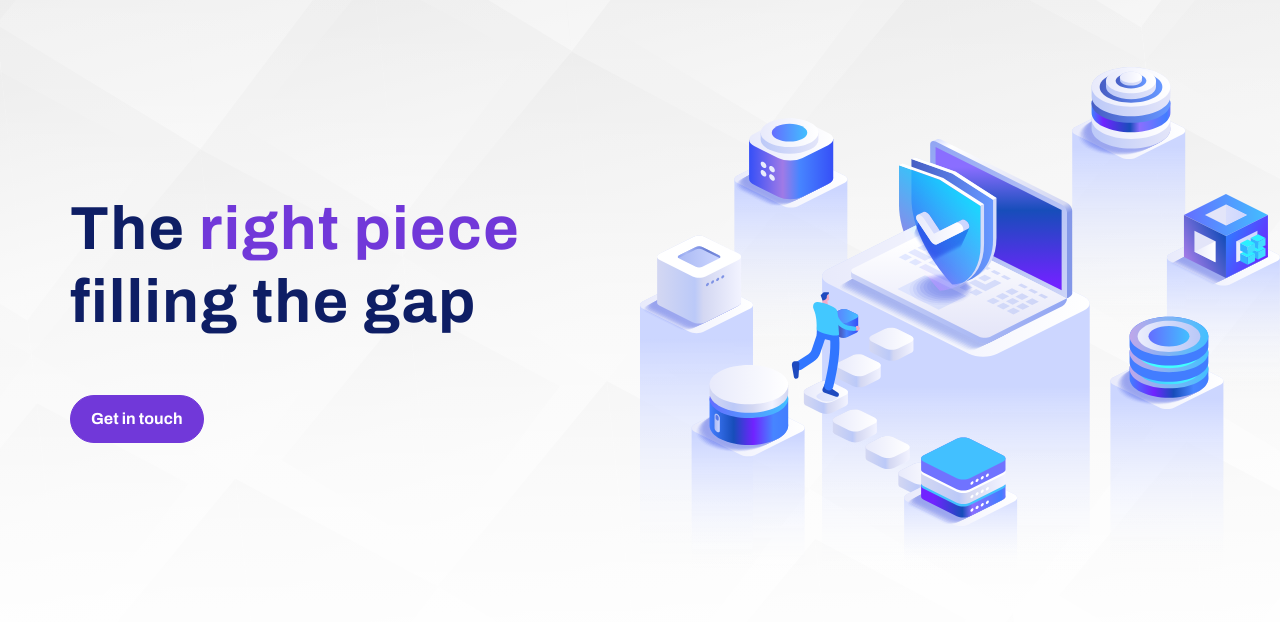
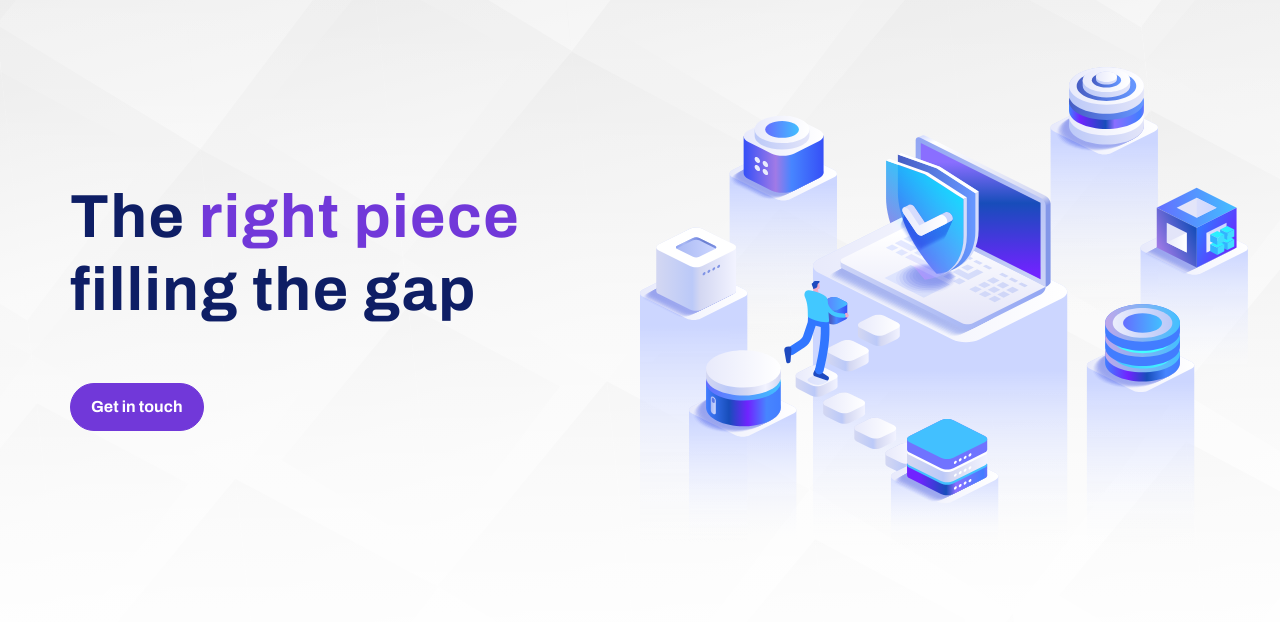
Before and after one commit to OsamaHassouna/smartware, a plain HTML site: page index.html in a window 1280 px wide. Shown: the part 69-691 px from the top of the page. Drawn offline with nearby package versions, Linux system fonts and the light colour scheme.

Commit message:
UI - Fixing hero img + breakout container

```diff
--- a/assets/css/theme.css
+++ b/assets/css/theme.css
@@ -22,7 +22,7 @@
 .home-hero .hero-content{
     --padding-inline: 2rem;
     --content-max-width: 70ch;
-    --breakout-max-width: 85ch;
+    --breakout-max-width: 1820px;
     --content-padding: min(100% - (var(--padding-inline) * 2), calc(var(--content-max-width)/2));
     --breakout-width: calc((var(--breakout-max-width) - var(--content-max-width)) / 2);
     --content-col: calc(var(--content-max-width)/12);
--- a/index.html
+++ b/index.html
@@ -96,7 +96,7 @@
             </h2>
             <a href="" class="btn smrt-btn btn-secondary">Get in touch</a>
           </div>
-          <img class="content-img full-width" src="./assets/media/images/home-hero.svg" alt="Image shows a person deliver data to a laptop">
+          <img class="content-img breakout" src="./assets/media/images/home-hero.svg" alt="Image shows a person deliver data to a laptop" width="100%">
         </div>
       </section>
 
```
